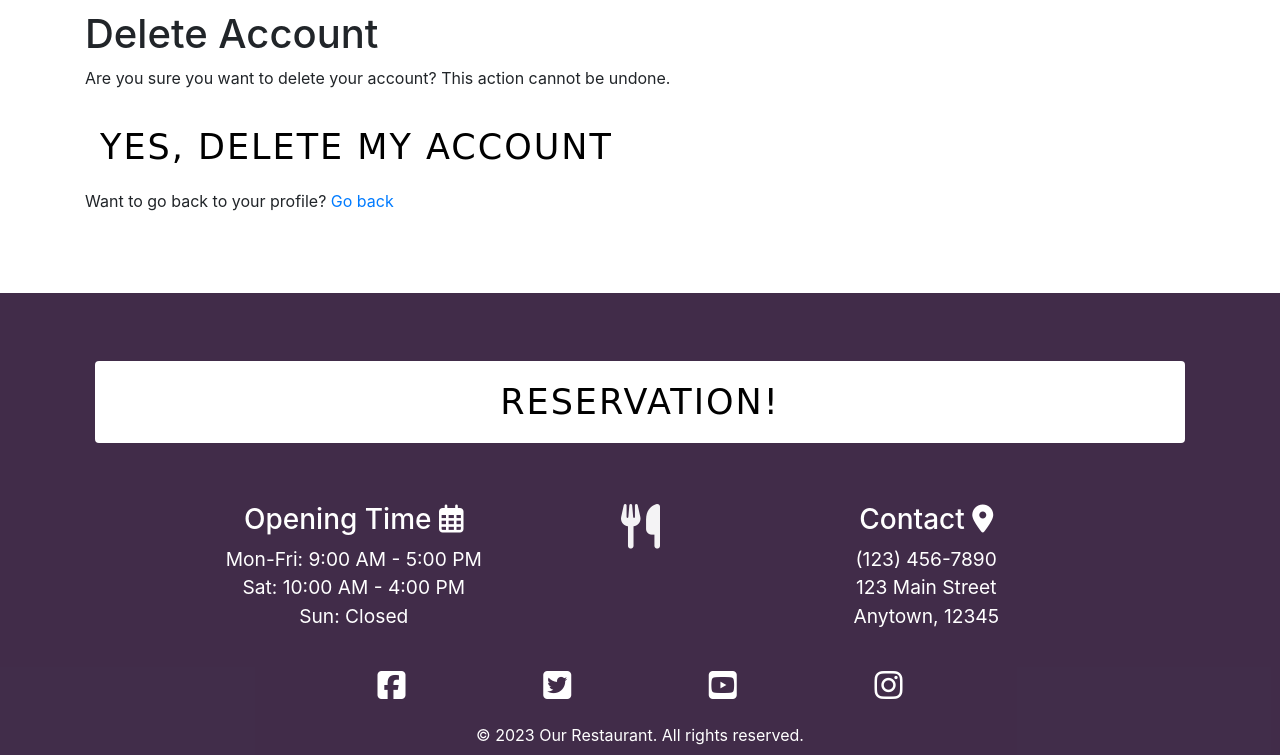
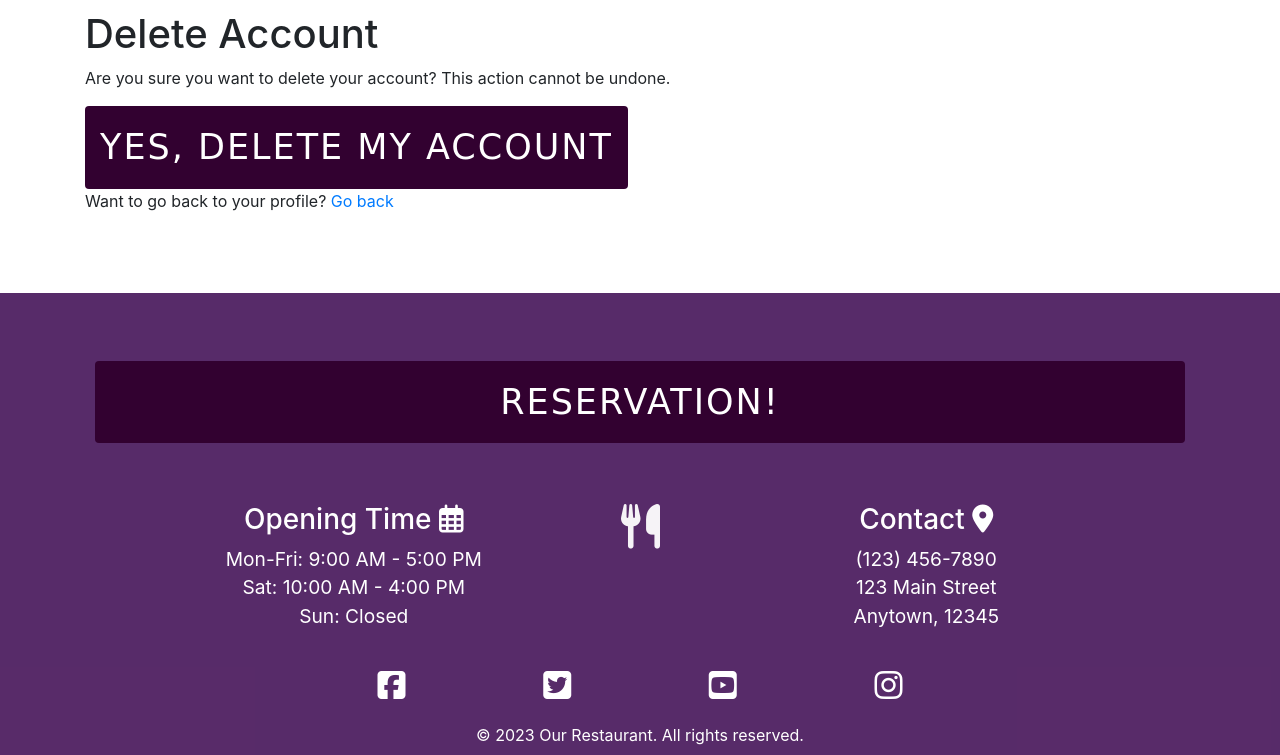
Before and after one commit to Attila-fawal/Restaurant-reservations-System, a Django app: page /delete_account/ in a window 1280 px wide; the page is wider, and only the part inside the window is pictured. Shown: the part 858-1613 px from the top of that part. Run offline with Django 3.2, Linux system fonts and the light colour scheme; the visitor is signed in with stand-in values (Sample User, id 1); some libraries are stand-ins or nearby versions; some web fonts are replaced.

Commit message:
updated css for btn

```diff
--- a/static/css/styles.css
+++ b/static/css/styles.css
@@ -193,8 +193,8 @@ a.link-to-book:hover {
 
 .btn.btn-primary {
     font-family: 'Big Shoulders Text', cursive;
-    color: #000000;
-    background-color: #ffffff;
+    color: #ffffff;
+    background-color: rgb(50, 1, 48);
     text-transform: uppercase;
     font-size: 35px;
     padding: 15px 15px;
@@ -203,7 +203,7 @@ a.link-to-book:hover {
 }
 
 .btn.btn-primary:hover {
-    background-color: #c0c0c0;
+    background-color: #5ec07c;
 }
 
 .opening-time,
@@ -248,7 +248,7 @@ a.link-to-book:hover {
 }
 
 .footer {
-    background-color: rgba(27, 2, 37, 0.833);
+    background-color: rgba(54, 0, 75, 0.833);
 }
 
 
```
Also changed, not shown: restaurant/settings.py (+6 -10 lines).
